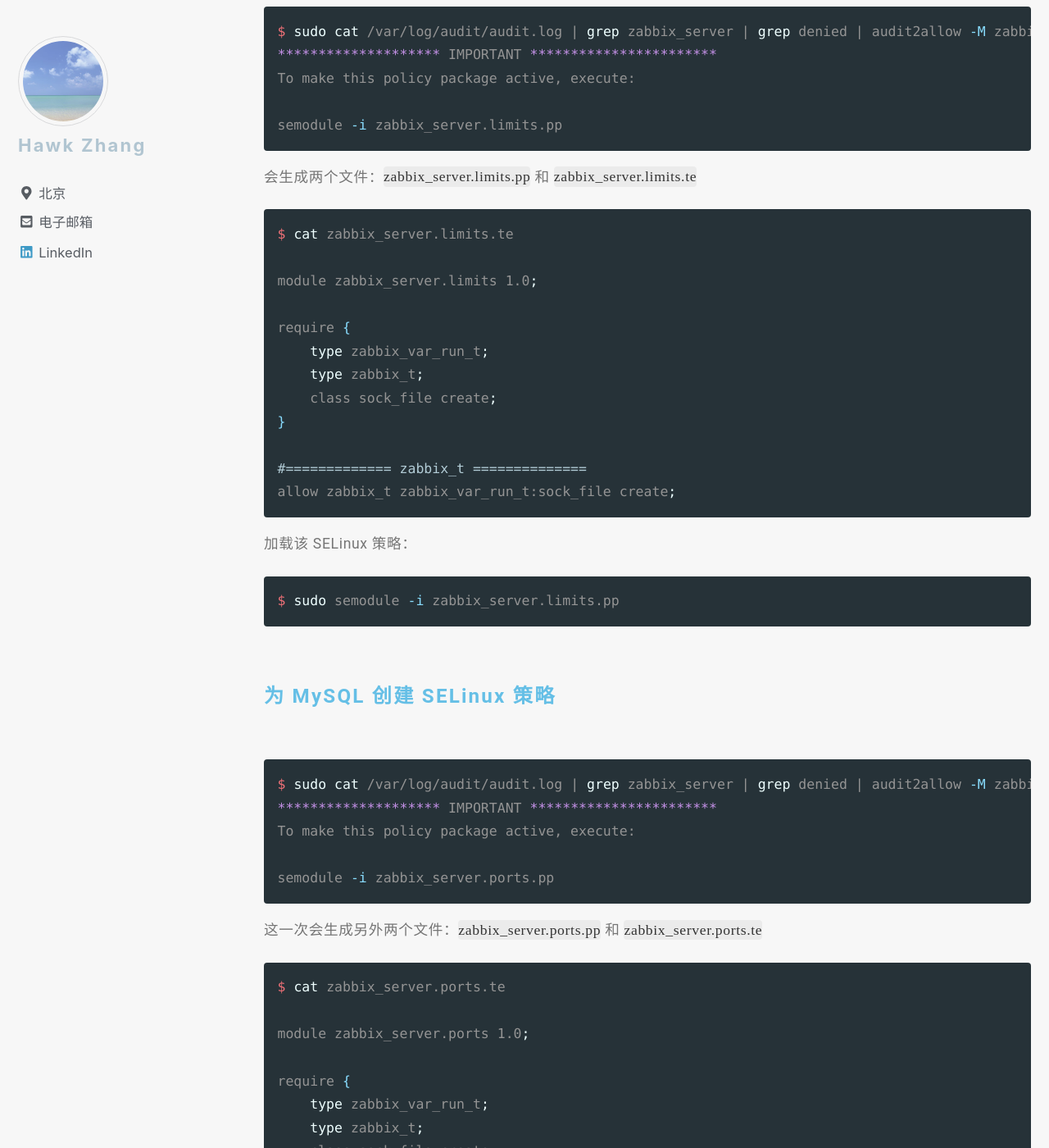
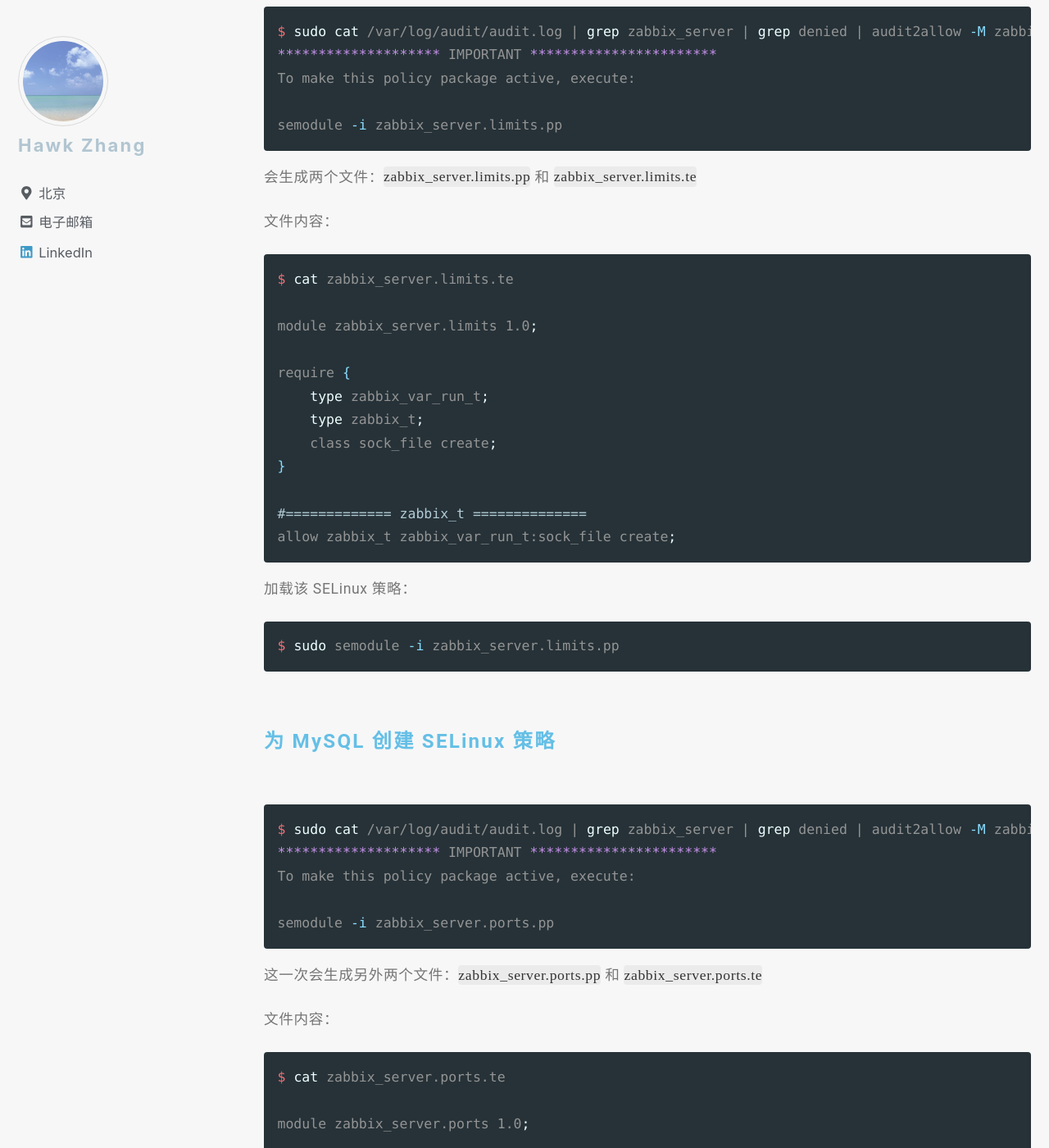
Before and after one commit to narru888/linotes_note, a Jekyll site: the page built from _posts/monitor/zabbix/2018-01-01-zabbix.basic.md, in a window 1280 px wide and 1400 px high, scrolled down 13185 px. Shown: the whole window at 82% size. Built offline with Jekyll 4.4.1, drawn with Linux system fonts in a browser that asks for light colours; nearby versions of some CDN libraries; a script that is not in the unit is left out.

Commit message:
update on 2018-10-18 17:08:01 CST

````diff
--- a/_posts/monitor/zabbix/2018-01-01-zabbix.basic.md
+++ b/_posts/monitor/zabbix/2018-01-01-zabbix.basic.md
@@ -422,6 +422,8 @@ semodule -i zabbix_server.limits.pp
 
 会生成两个文件：`zabbix_server.limits.pp` 和 `zabbix_server.limits.te`
 
+文件内容：
+
 ```bash
 $ cat zabbix_server.limits.te
 
@@ -456,6 +458,8 @@ semodule -i zabbix_server.ports.pp
 ```
 
 这一次会生成另外两个文件：`zabbix_server.ports.pp` 和 `zabbix_server.ports.te`
+
+文件内容：
 
 ```bash
 $ cat zabbix_server.ports.te
````
